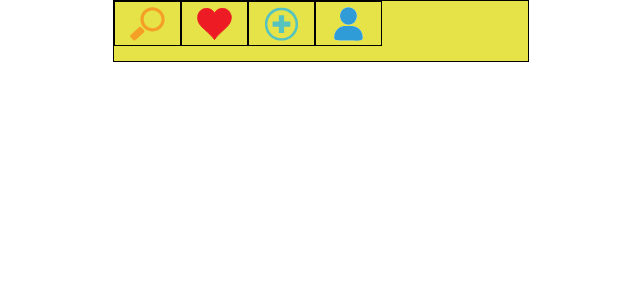
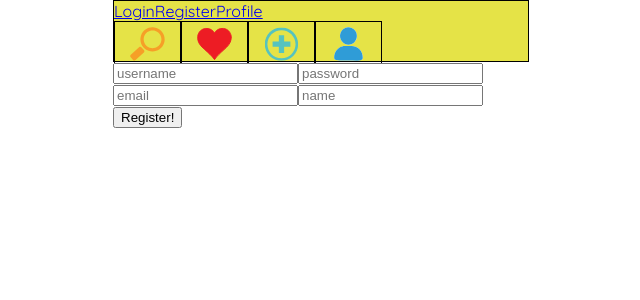
Before and after one commit to mehoagland/Thirsty-App, a React (Create React App) app in the folder thirsty/client-app/: page /register in a window 1280 px wide. Shown: the top 300 px of the page, without its empty margins (320-960 px from the left). Built offline with nearby package versions, Linux system fonts and the light colour scheme.

Commit message:
register and login working

```diff
--- a/thirsty/client-app/package.json
+++ b/thirsty/client-app/package.json
@@ -2,8 +2,9 @@
   "name": "client-app",
   "version": "0.1.0",
   "private": true,
-  "proxy": "http://localhost:3000",
+  "proxy": "http://localhost:3001",
   "dependencies": {
+    "axios": "^0.18.0",
     "react": "^16.3.2",
     "react-dom": "^16.3.2",
     "react-router-dom": "^4.2.2",
--- a/thirsty/client-app/src/App.js
+++ b/thirsty/client-app/src/App.js
@@ -1,20 +1,100 @@
 import React, { Component } from "react";
-import { BrowserRouter as Router, Switch, Route } from "react-router-dom";
+import {
+  BrowserRouter as Router,
+  Switch,
+  Route,
+  Redirect
+} from "react-router-dom";
 import Nav from "./components/Nav";
 import Main from "./components/Main";
 import DrinkList from "./components/DrinkList";
 import DrinkSingle from "./components/DrinkSingle";
+import Auth from "./modules/Auth";
+import RegisterForm from "./components/RegisterForm";
+import LoginForm from "./components/LoginForm";
 
 import "./App.css";
 
 class App extends Component {
+  constructor() {
+    super();
+    this.state = {
+      auth: Auth.isUserAuthenticated(),
+      shouldGoToDash: false
+    };
+
+    this.handleRegisterSubmit = this.handleRegisterSubmit.bind(this);
+    this.handleLoginSubmit = this.handleLoginSubmit.bind(this);
+  }
+  handleRegisterSubmit(e, data) {
+    e.preventDefault();
+    fetch("/users", {
+      method: "POST",
+      body: JSON.stringify({
+        user: data
+      }),
+      headers: {
+        "Content-Type": "application/json"
+      }
+    })
+      .then(res => res.json())
+      .then(res => {
+        console.log(res);
+        Auth.authenticateToken(res.token);
+        this.setState({
+          auth: Auth.isUserAuthenticated(),
+          shouldGoToDash: true
+        });
+      })
+      .catch(err => {
+        console.log(err);
+      });
+  }
+
+  handleLoginSubmit(e, data) {
+    e.preventDefault();
+    fetch("/login", {
+      method: "POST",
+      body: JSON.stringify(data),
+      headers: {
+        "Content-Type": "application/json"
+      }
+    })
+      .then(res => res.json())
+      .then(res => {
+        Auth.authenticateToken(res.token);
+        this.setState({
+          auth: Auth.isUserAuthenticated(),
+          shouldGoToDash: true
+        });
+      })
+      .catch(err => console.log(err));
+  }
+
   render() {
     return (
       <Router>
         <div className="wrapper">
           <Nav className="NavBar" component={Nav} />
-          <Route path="/" exact component={DrinkList} />
-          <Route path="/single/:id" exact component={DrinkSingle} />
+          <Route path="/drinks" exact component={DrinkList} />
+
+          <Route path="/drinks/single/:id" exact component={DrinkSingle} />
+          <Route
+            path="/register"
+            render={() => (
+              <RegisterForm handleRegisterSubmit={this.handleRegisterSubmit} />
+            )}
+          />
+
+          <Route
+            exact
+            path="/login"
+            render={() => (
+              <LoginForm handleLoginSubmit={this.handleLoginSubmit} />
+            )}
+          />
+
+          {this.state.shouldGoToDash ? <Redirect to="/dash" /> : ""}
         </div>
       </Router>
     );
--- a/thirsty/client-app/src/components/DrinkList.js
+++ b/thirsty/client-app/src/components/DrinkList.js
@@ -41,7 +41,7 @@ class DrinkList extends Component {
         <div className="image">
           <img src={drink.strDrinkThumb} className="main-drinks" />
         </div>
-        <Link to={`/single/${drink.idDrink}`} className="drink-name">
+        <Link to={`/drinks/single/${drink.idDrink}`} className="drink-name">
           {drink.strDrink}
         </Link>
       </div>
--- a/thirsty/client-app/src/components/DrinkSingle.js
+++ b/thirsty/client-app/src/components/DrinkSingle.js
@@ -75,9 +75,13 @@ class DrinkSingle extends Component {
     );
     let ingredientsMatch = [];
     for (let i = 0; i < ingredients.length; i++) {
-      ingredientsMatch.push(
-        <li> {measures[i] + " " + ingredients[i] + "\r"} </li>
-      );
+      if (measures[i] === undefined) {
+        ingredientsMatch.push(<li>{ingredients[i]}</li>);
+      } else {
+        ingredientsMatch.push(
+          <li> {measures[i] + " " + ingredients[i] + "\r"} </li>
+        );
+      }
     }
     console.log(ingredientsMatch);
 
--- /dev/null
+++ b/thirsty/client-app/src/components/LoginForm.js
@@ -0,0 +1,46 @@
+import React, { Component } from "react";
+
+class LoginForm extends Component {
+  constructor() {
+    super();
+    this.state = {
+      username: "",
+      password: ""
+    };
+    this.handleChange = this.handleChange.bind(this);
+  }
+
+  handleChange(e) {
+    const name = e.target.name;
+    const val = e.target.value;
+    this.setState({
+      [name]: val
+    });
+  }
+  render() {
+    return (
+      <div className="form">
+        <form onSubmit={e => this.props.handleLoginSubmit(e, this.state)}>
+          <input
+            type="text"
+            name="username"
+            placeholder="username"
+            value={this.state.username}
+            onChange={this.handleChange}
+          />
+
+          <input
+            type="password"
+            name="password"
+            placeholder="password"
+            value={this.state.password}
+            onChange={this.handleChange}
+          />
+          <input type="submit" value="Login!" />
+        </form>
+      </div>
+    );
+  }
+}
+
+export default LoginForm;
--- a/thirsty/client-app/src/components/Nav.js
+++ b/thirsty/client-app/src/components/Nav.js
@@ -1,5 +1,6 @@
 import React, { Component } from "react";
-import { BrowserRouter as Router, Switch, Route } from "react-router-dom";
+import { BrowserRouter as Router, Switch, Route, Link } from "react-router-dom";
+import LoginForm from "./LoginForm";
 
 class Nav extends Component {
   constructor(props) {
@@ -12,6 +13,9 @@ class Nav extends Component {
     return (
       <Router>
         <div className="NavBar">
+          <Link to="/login">Login</Link>
+          <Link to="/register">Register</Link>
+          <Link to="/dash">Profile</Link>
           <div className="nav-images">
             <div className="spacer">
               <a href="http://localhost:3000">
--- /dev/null
+++ b/thirsty/client-app/src/components/RegisterForm.js
@@ -0,0 +1,64 @@
+import React, { Component } from "react";
+
+class RegisterForm extends Component {
+  constructor() {
+    super();
+    this.state = {
+      username: "",
+      password: "",
+      email: "",
+      name: ""
+    };
+    this.handleChange = this.handleChange.bind(this);
+  }
+  handleChange(e) {
+    const name = e.target.name;
+    const val = e.target.value;
+    this.setState({
+      [name]: val
+    });
+  }
+  render() {
+    return (
+      <div className="form">
+        <form onSubmit={e => this.props.handleRegisterSubmit(e, this.state)}>
+          <input
+            type="text"
+            name="username"
+            placeholder="username"
+            value={this.state.username}
+            onChange={this.handleChange}
+          />
+
+          <input
+            type="password"
+            name="password"
+            placeholder="password"
+            value={this.state.password}
+            onChange={this.handleChange}
+          />
+
+          <input
+            type="email"
+            name="email"
+            placeholder="email"
+            value={this.state.email}
+            onChange={this.handleChange}
+          />
+
+          <input
+            type="text"
+            name="name"
+            placeholder="name"
+            value={this.state.name}
+            onChange={this.handleChange}
+          />
+
+          <input type="submit" value="Register!" />
+        </form>
+      </div>
+    );
+  }
+}
+
+export default RegisterForm;
--- /dev/null
+++ b/thirsty/client-app/src/modules/Auth.js
@@ -0,0 +1,20 @@
+class Auth {
+  // https://vladimirponomarev.com/blog/authentication-in-react-apps-jwt
+  static authenticateToken(token) {
+    sessionStorage.setItem("token", token);
+  }
+
+  static isUserAuthenticated() {
+    return sessionStorage.getItem("token") !== null;
+  }
+
+  static deauthenticateUser() {
+    sessionStorage.removeItem("token");
+  }
+
+  static getToken() {
+    return sessionStorage.getItem("token");
+  }
+}
+
+export default Auth;
```
Also changed, not shown: thirsty/client-app/src/components/Dashboard.js (added, +15 -0 lines), thirsty/client-app/src/components/DrinkCreate.js (added), thirsty/client-app/src/components/Home.js (added), 1 other file (tests, documents, lock files or other folders).
